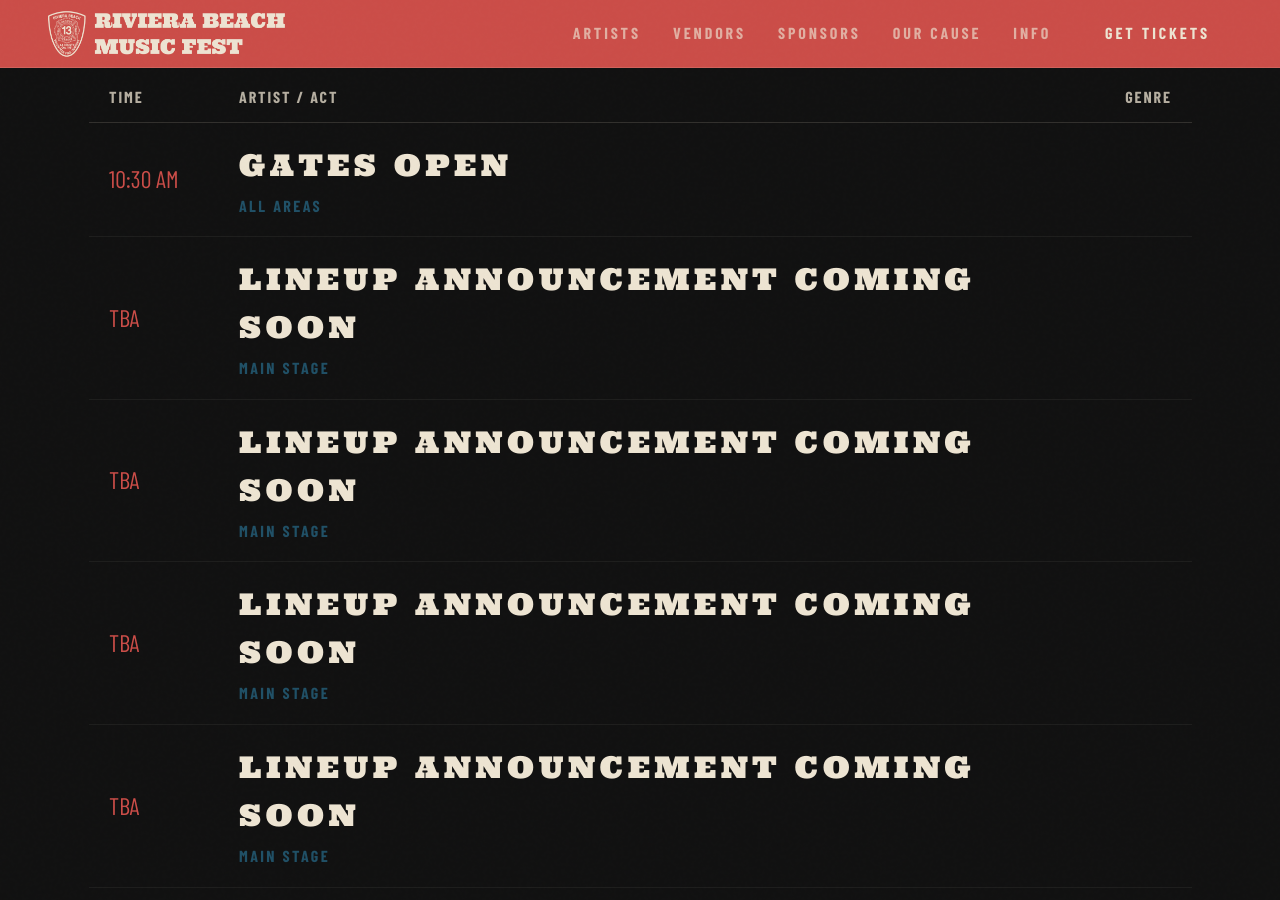
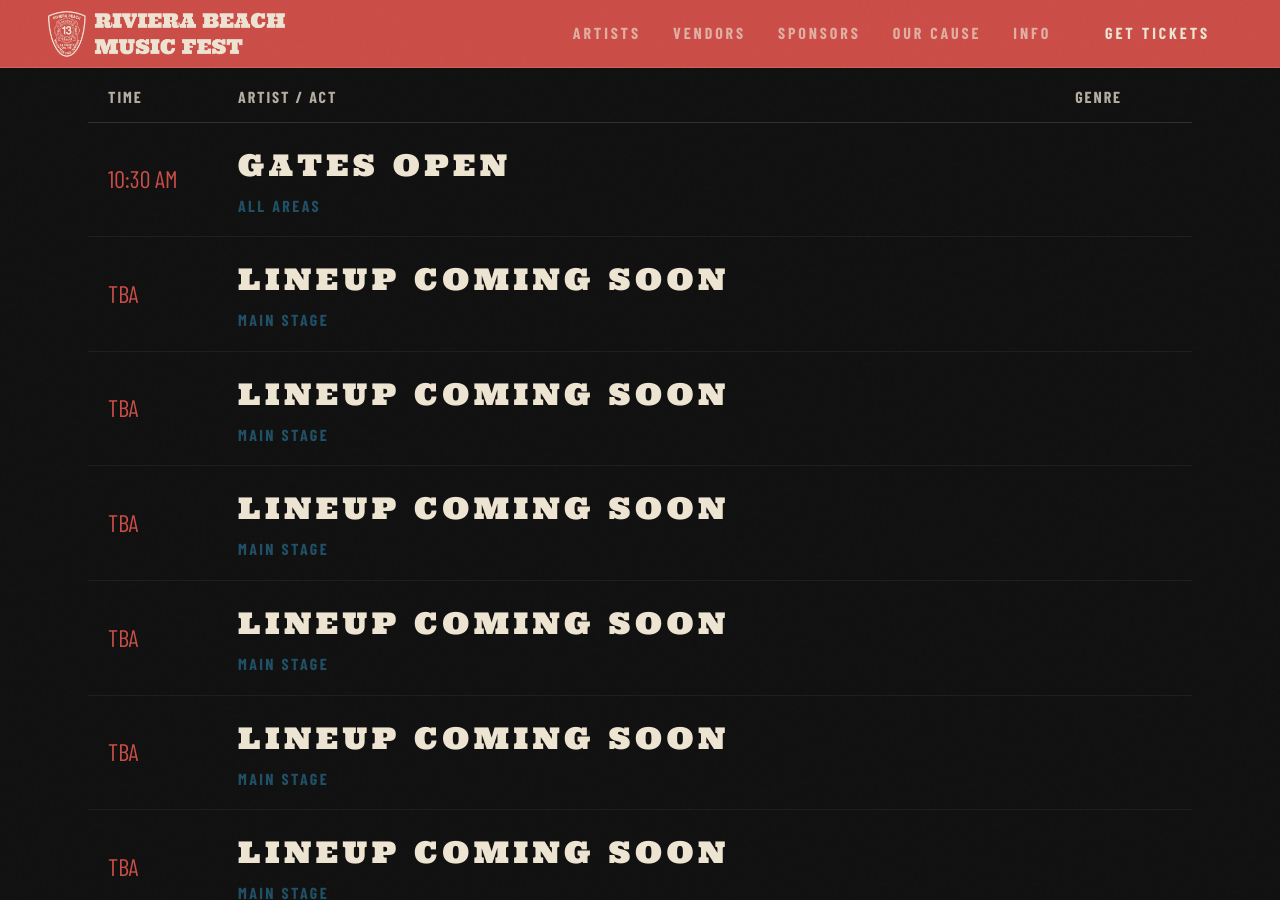
Before and after one commit to RBVFC/rbmf, a Jekyll site: the page built from index.html, in a window 1280 px wide and 900 px high, scrolled down 1811 px. Built offline with Jekyll 4.4.1, drawn with Linux system fonts in a browser that asks for light colours; some web fonts are replaced; some of the changed text lies outside the part shown.

Commit message:
Update schedule.yml (#102)

```diff
--- a/_data/schedule.yml
+++ b/_data/schedule.yml
@@ -9,46 +9,46 @@
   headliner: false
 
 - time: "TBA"
-  artist: "Lineup Announcement Coming Soon"
+  artist: "Lineup Coming Soon"
   stage: "Main Stage"
   genre: ""
   headliner: false
 
 - time: "TBA"
-  artist: "Lineup Announcement Coming Soon"
+  artist: "Lineup Coming Soon"
   stage: "Main Stage"
   genre: ""
   headliner: false
 
 - time: "TBA"
-  artist: "Lineup Announcement Coming Soon"
+  artist: "Lineup Coming Soon"
   stage: "Main Stage"
   genre: ""
   headliner: false
 
 - time: "TBA"
-  artist: "Lineup Announcement Coming Soon"
+  artist: "Lineup Coming Soon"
   stage: "Main Stage"
   genre: ""
   headliner: false
 
 - time: "TBA"
-  artist: "Lineup Announcement Coming Soon"
+  artist: "Lineup Coming Soon"
   stage: "Main Stage"
   genre: ""
   headliner: false
 
 - time: "TBA"
-  artist: "Lineup Announcement Coming Soon"
+  artist: "Lineup Coming Soon"
   stage: "Main Stage"
   genre: ""
   headliner: false
 
 - time: "TBA"
-  artist: "Lineup Announcement Coming Soon"
+  artist: "Lineup Coming Soon"
   stage: "Main Stage"
   genre: ""
-  headliner: true
+  headliner: false
 
 - time: "9:30 PM"
   artist: "Doors Close"
```
